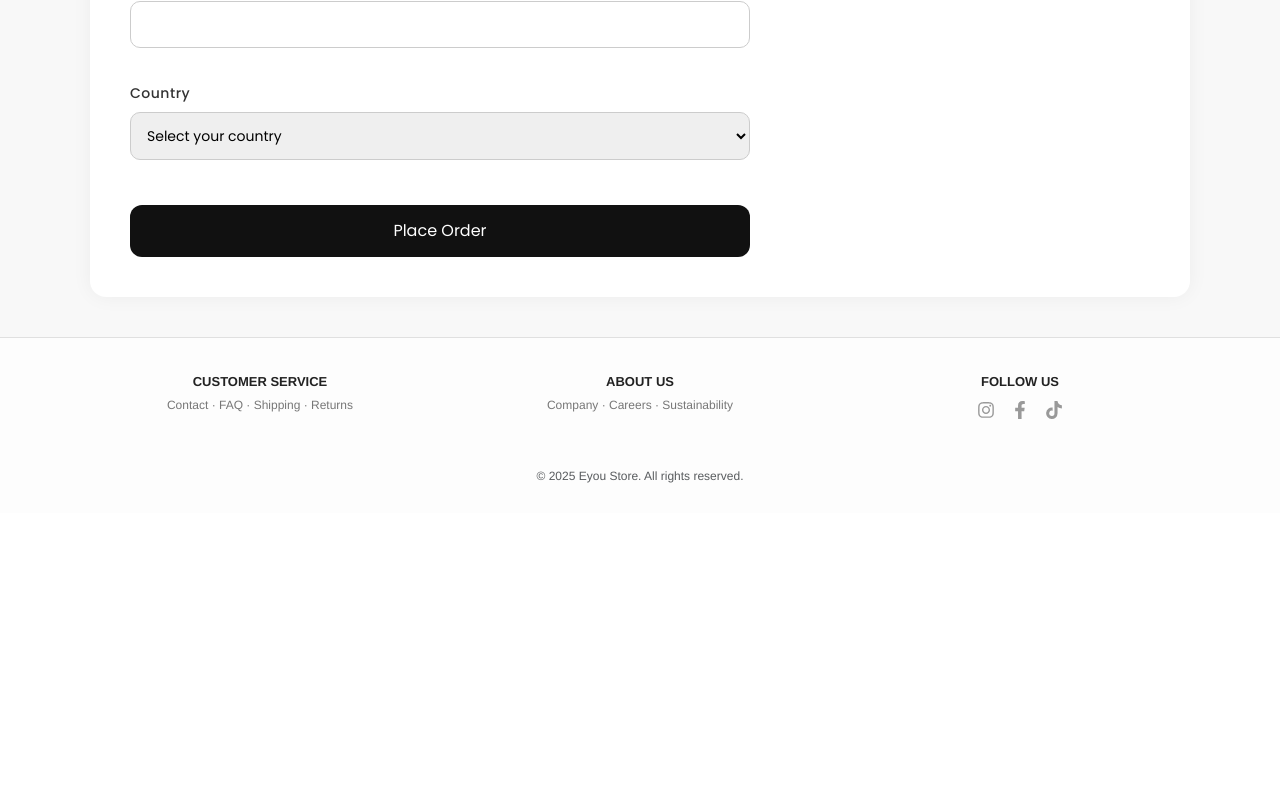
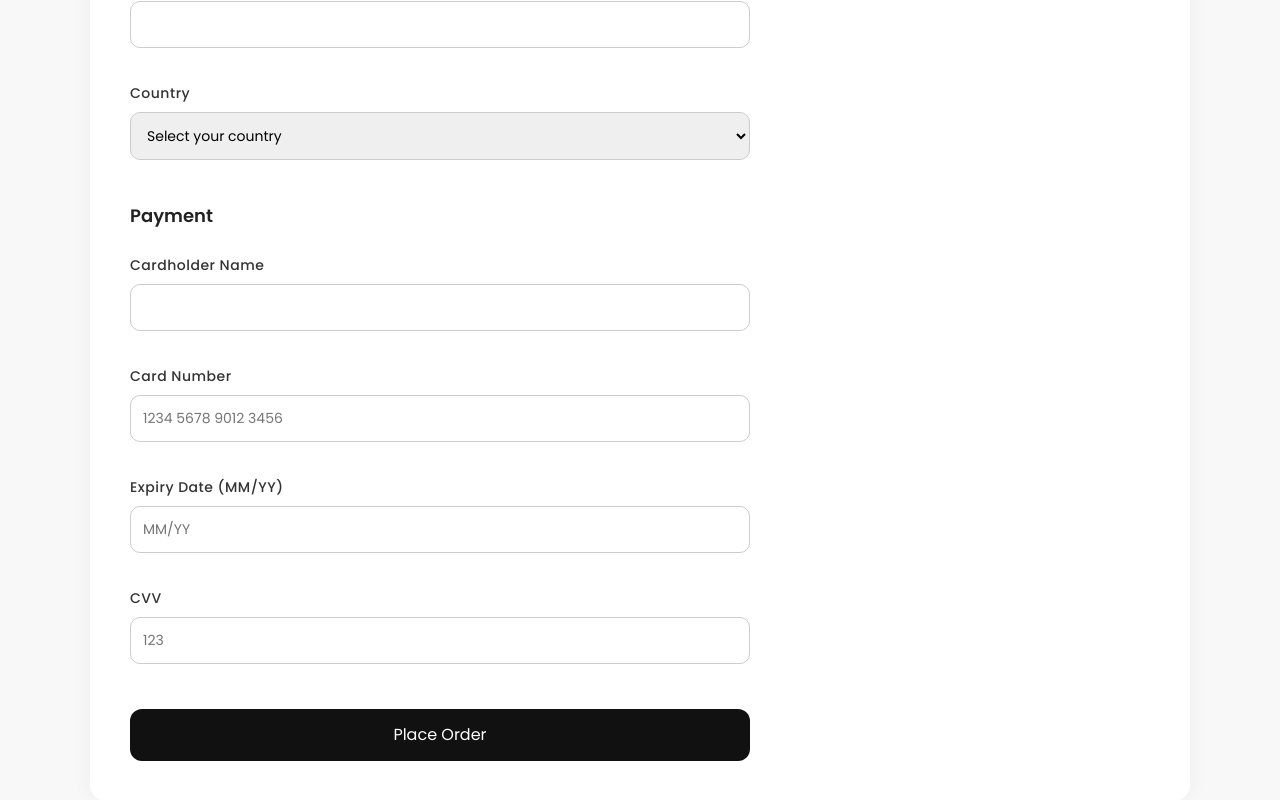
Before and after one commit to Meycemabd/Ecommerce, a React (Vite) app in the folder client/: page /checkout in a window 1280 px wide. Shown: the part 674-1474 px from the top of the page. Before the commit the page ends 1187 px from the top, so only its background shows below. Built offline with nearby package versions, Linux system fonts and the light colour scheme.

Commit message:
checkout page updated

```diff
--- a/client/src/pages/CheckouPage.jsx
+++ b/client/src/pages/CheckouPage.jsx
@@ -3,7 +3,7 @@ import React, { useState } from "react";
 import "../styles/pagesCSS/CheckoutPage.css";
 import { useSelector, useDispatch } from "react-redux";
 import { useNavigate } from "react-router-dom";
-import { clearCart } from "../redux/cartSlice"; // Falls nicht vorhanden, bitte erstellen
+import { clearCart } from "../redux/cartSlice";
 
 export default function CheckoutPage() {
   const cart = useSelector((state) => state.cart);
@@ -19,6 +19,10 @@ export default function CheckoutPage() {
     city: "",
     postalCode: "",
     country: "",
+    cardName: "",
+    cardNumber: "",
+    expiry: "",
+    cvv: "",
   });
 
   const handleChange = (e) => {
@@ -30,7 +34,20 @@ export default function CheckoutPage() {
 
   const handleSubmit = (e) => {
     e.preventDefault();
+
+    // Fake Payment Logik
+    if (
+      !formData.cardNumber ||
+      !formData.cardName ||
+      !formData.expiry ||
+      !formData.cvv
+    ) {
+      alert("Please fill out all payment fields.");
+      return;
+    }
+
     dispatch(clearCart());
+
     navigate("/thank-you", {
       state: {
         user: formData,
@@ -54,6 +71,7 @@ export default function CheckoutPage() {
           </h2>
 
           <form onSubmit={handleSubmit}>
+            {/* Shipping Info */}
             <label>Full Name</label>
             <input type="text" name="name" value={formData.name} onChange={handleChange} required />
 
@@ -87,6 +105,21 @@ export default function CheckoutPage() {
               <option value="Australia">Australia</option>
             </select>
 
+            {/* Payment Info */}
+            <h4 style={{ marginTop: "30px" }}>Payment</h4>
+
+            <label>Cardholder Name</label>
+            <input type="text" name="cardName" value={formData.cardName} onChange={handleChange} required />
+
+            <label>Card Number</label>
+            <input type="text" name="cardNumber" value={formData.cardNumber} onChange={handleChange} required placeholder="1234 5678 9012 3456" />
+
+            <label>Expiry Date (MM/YY)</label>
+            <input type="text" name="expiry" value={formData.expiry} onChange={handleChange} required placeholder="MM/YY" />
+
+            <label>CVV</label>
+            <input type="text" name="cvv" value={formData.cvv} onChange={handleChange} required placeholder="123" />
+
             <button type="submit" className="checkout-submit-btn">
               Place Order
             </button>
--- a/client/src/styles/pagesCSS/CheckoutPage.css
+++ b/client/src/styles/pagesCSS/CheckoutPage.css
@@ -110,3 +110,11 @@
   font-size: 18px;
   font-weight: 700;
 }
+
+/* Optional in CheckoutPage.css */
+.checkout-form h4 {
+  margin-top: 30px;
+  font-size: 18px;
+  font-weight: 600;
+  color: #222;
+}
--- a/client/src/styles/pagesCSS/ThankYouPage.css
+++ b/client/src/styles/pagesCSS/ThankYouPage.css
@@ -45,3 +45,11 @@
   margin: 4px 0;
   color: #444;
 }
+
+/* Optional in CheckoutPage.css */
+.checkout-form h4 {
+  margin-top: 30px;
+  font-size: 18px;
+  font-weight: 600;
+  color: #222;
+}
```
